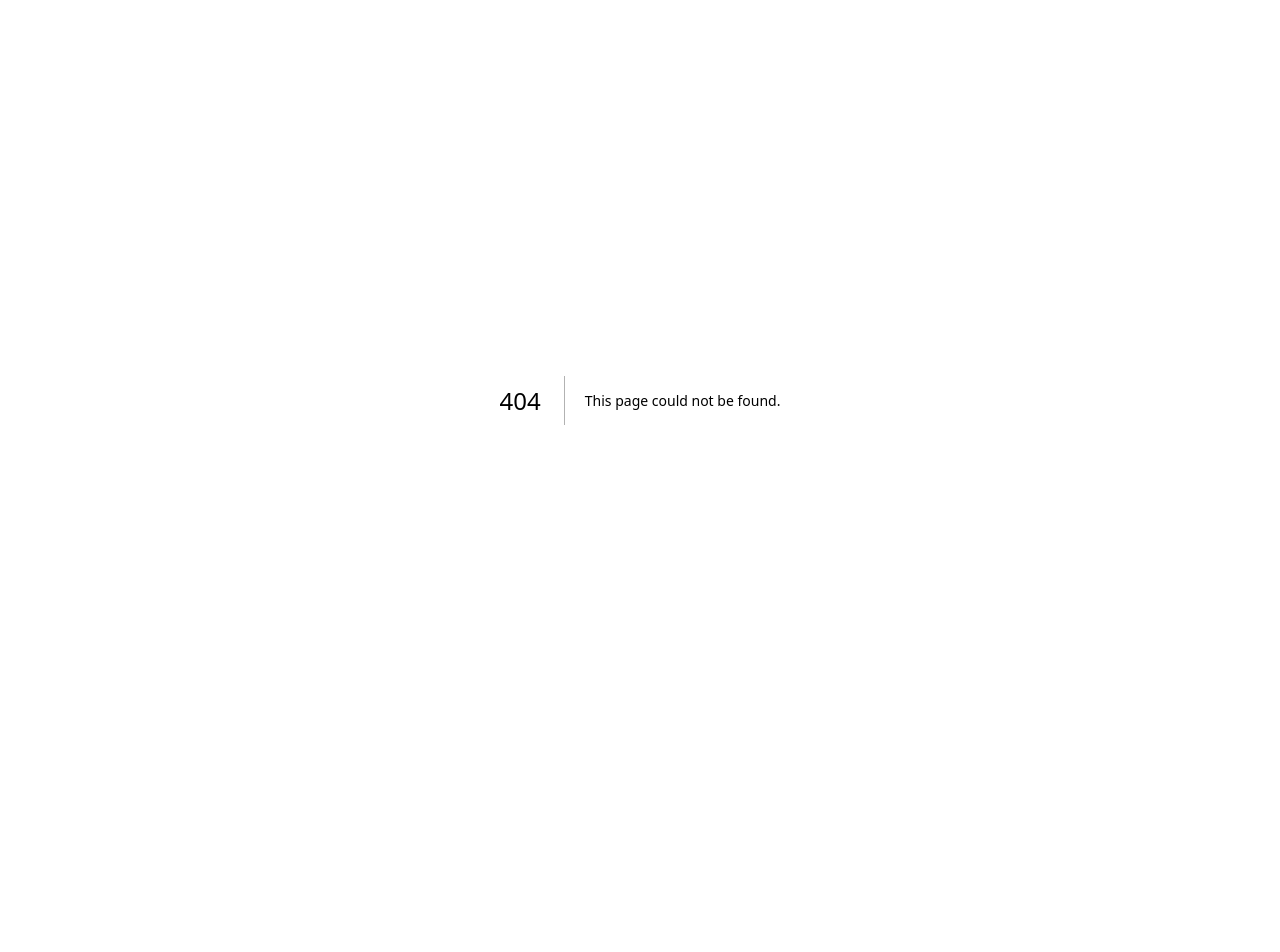
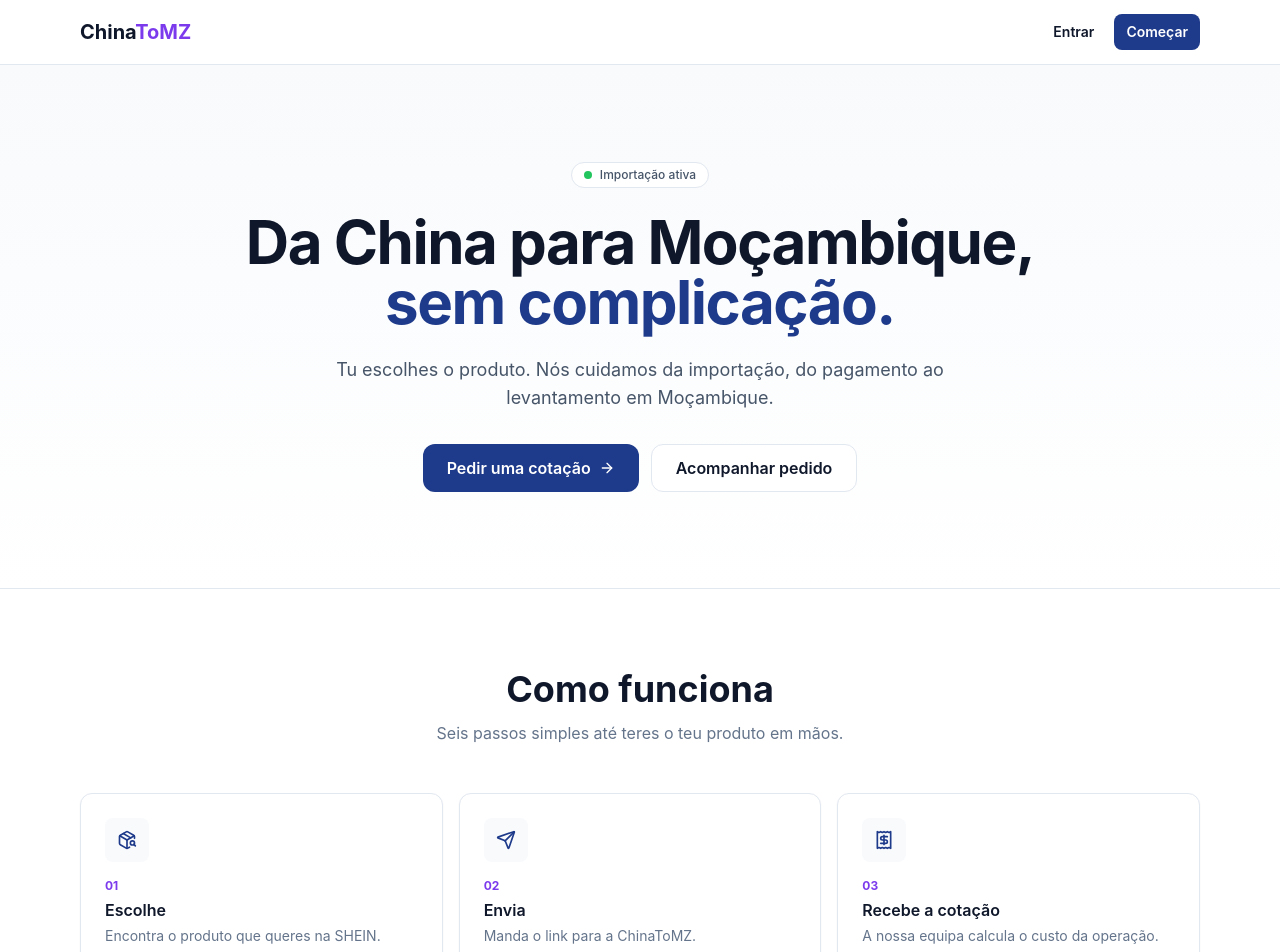
Before and after one commit to dioneelizeudaluz-afk/ChinaToMZ, a Next.js app: page / in a window 1280 px wide. Before the commit this address had no page. Shown: the top 952 px of the page. Before the commit the page ends 800 px from the top, so only its background shows below. Built offline with nearby package versions, Linux system fonts and the light colour scheme.

Commit message:
ChinaToMZ Bloco 2 - Layout, UI e paginas auth

```diff
--- /dev/null
+++ b/src/app/page.tsx
@@ -0,0 +1,132 @@
+import Link from 'next/link';
+import {
+  PackageSearch,
+  Send,
+  Receipt,
+  CheckCircle2,
+  Truck,
+  MapPin,
+  ArrowRight,
+} from 'lucide-react';
+import { Button } from '@/components/ui/button';
+import { Card } from '@/components/ui/card';
+
+const steps = [
+  { icon: PackageSearch, title: 'Escolhe', description: 'Encontra o produto que queres na SHEIN.' },
+  { icon: Send, title: 'Envia', description: 'Manda o link para a ChinaToMZ.' },
+  { icon: Receipt, title: 'Recebe a cotação', description: 'A nossa equipa calcula o custo da operação.' },
+  { icon: CheckCircle2, title: 'Confirma', description: 'Aceita a cotação.' },
+  { icon: Truck, title: 'Nós cuidamos do processo', description: 'Tratamos da importação.' },
+  { icon: MapPin, title: 'Levanta', description: 'Recebes uma notificação quando a encomenda estiver pronta.' },
+];
+
+export default function HomePage() {
+  return (
+    <div className="min-h-screen bg-white">
+      <header className="sticky top-0 z-40 border-b border-brand-muted bg-white/95 backdrop-blur">
+        <div className="mx-auto flex h-16 max-w-6xl items-center justify-between px-4">
+          <div className="text-xl font-bold text-brand-navy">
+            China<span className="text-brand-purple">ToMZ</span>
+          </div>
+          <div className="flex items-center gap-2">
+            <Link href="/login">
+              <Button variant="ghost" size="sm">Entrar</Button>
+            </Link>
+            <Link href="/register">
+              <Button size="sm">Começar</Button>
+            </Link>
+          </div>
+        </div>
+      </header>
+
+      <section className="border-b border-brand-muted bg-gradient-to-b from-brand-light to-white">
+        <div className="mx-auto max-w-6xl px-4 py-16 text-center lg:py-24">
+          <div className="mx-auto inline-flex items-center gap-2 rounded-full border border-brand-muted bg-white px-3 py-1 text-xs font-medium text-slate-600">
+            <span className="h-2 w-2 rounded-full bg-green-500"></span>
+            Importação ativa
+          </div>
+
+          <h1 className="mt-6 text-4xl font-bold tracking-tight text-brand-navy lg:text-6xl">
+            Da China para Moçambique,
+            <br />
+            <span className="text-brand-blue">sem complicação.</span>
+          </h1>
+
+          <p className="mx-auto mt-6 max-w-2xl text-base text-slate-600 lg:text-lg">
+            Tu escolhes o produto. Nós cuidamos da importação, do pagamento ao levantamento em Moçambique.
+          </p>
+
+          <div className="mt-8 flex flex-col items-center justify-center gap-3 sm:flex-row">
+            <Link href="/register" className="w-full sm:w-auto">
+              <Button size="lg" className="w-full sm:w-auto">
+                Pedir uma cotação
+                <ArrowRight className="h-4 w-4" />
+              </Button>
+            </Link>
+            <Link href="/login" className="w-full sm:w-auto">
+              <Button variant="secondary" size="lg" className="w-full sm:w-auto">
+                Acompanhar pedido
+              </Button>
+            </Link>
+          </div>
+        </div>
+      </section>
+
+      <section className="mx-auto max-w-6xl px-4 py-16 lg:py-20">
+        <div className="text-center">
+          <h2 className="text-3xl font-bold text-brand-navy lg:text-4xl">Como funciona</h2>
+          <p className="mx-auto mt-3 max-w-xl text-base text-slate-500">
+            Seis passos simples até teres o teu produto em mãos.
+          </p>
+        </div>
+
+        <div className="mt-12 grid gap-4 sm:grid-cols-2 lg:grid-cols-3">
+          {steps.map((step, index) => {
+            const Icon = step.icon;
+            return (
+              <Card key={index} className="p-6">
+                <div className="mb-4 flex h-11 w-11 items-center justify-center rounded-lg bg-brand-light">
+                  <Icon className="h-5 w-5 text-brand-blue" />
+                </div>
+                <div className="mb-1 text-xs font-bold text-brand-purple">
+                  {String(index + 1).padStart(2, '0')}
+                </div>
+                <h3 className="text-base font-semibold text-brand-navy">{step.title}</h3>
+                <p className="mt-1 text-sm text-slate-500">{step.description}</p>
+              </Card>
+            );
+          })}
+        </div>
+      </section>
+
+      <section className="border-t border-brand-muted bg-brand-navy">
+        <div className="mx-auto max-w-4xl px-4 py-16 text-center">
+          <h2 className="text-3xl font-bold text-white lg:text-4xl">Pronto para começar?</h2>
+          <p className="mx-auto mt-4 max-w-xl text-base text-slate-300">
+            Cria a tua conta gratuitamente e envia o teu primeiro pedido em menos de 2 minutos.
+          </p>
+          <div className="mt-8">
+            <Link href="/register">
+              <Button size="lg">
+                Criar conta gratuita
+                <ArrowRight className="h-4 w-4" />
+              </Button>
+            </Link>
+          </div>
+        </div>
+      </section>
+
+      <footer className="border-t border-brand-muted bg-white py-8">
+        <div className="mx-auto max-w-6xl px-4 text-center text-sm text-slate-500">
+          <p>
+            <span className="font-semibold text-brand-navy">China<span className="text-brand-purple">ToMZ</span></span>
+            {' '}· Da China para Moçambique, sem complicação.
+          </p>
+          <p className="mt-2 text-xs text-slate-400">
+            A ChinaToMZ não é representante oficial de nenhum fornecedor.
+          </p>
+        </div>
+      </footer>
+    </div>
+  );
+}
```
